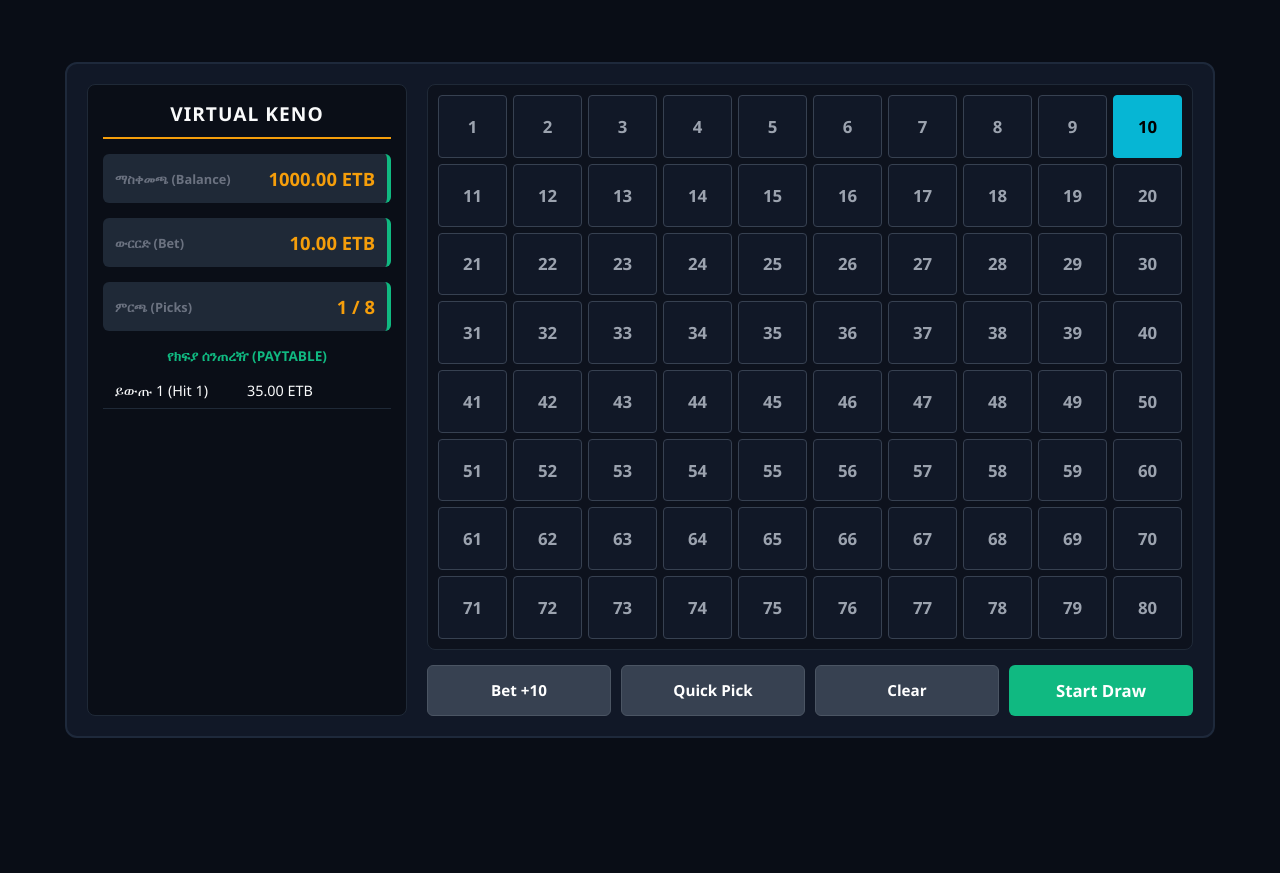
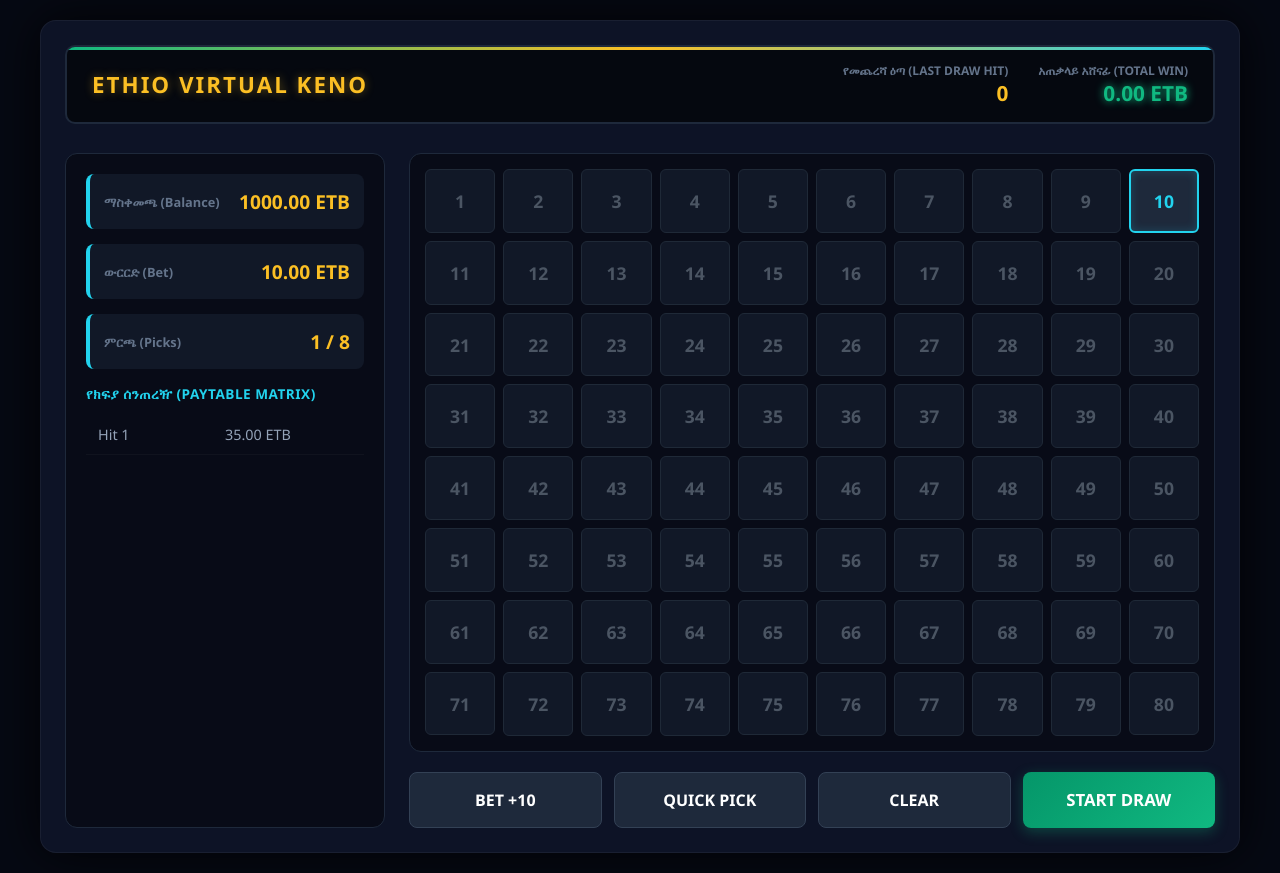
Before and after one commit to SpyBoy278/GKeno, a website: page index.html in a window 1280 px wide. Both pictures are taken after a click on the element "10". Before the commit the page ends 800 px from the top, so only its background shows below. Drawn offline with Linux system fonts and the light colour scheme.

Commit message:
Update index.html

```diff
--- a/index.html
+++ b/index.html
@@ -3,25 +3,25 @@
 <head>
     <meta charset="UTF-8">
     <meta name="viewport" content="width=device-width, initial-scale=1.0">
-    <title>Ethio Lottery Virtual Keno Replica</title>
+    <title>Ethio Virtual Keno - Premium Edition</title>
     <style>
         :root {
-            --bg-main: #090d16;
-            --bg-panel: #111827;
-            --grid-border: #1f2937;
-            --text-light: #f9fafb;
-            --text-muted: #6b7280;
+            --bg-main: #060913;
+            --bg-panel: #0d1326;
+            --grid-border: #1e293b;
+            --text-light: #f8fafc;
+            --text-muted: #64748b;
             --ethio-green: #10b981;
-            --ethio-yellow: #f59e0b;
+            --ethio-yellow: #fbbf24;
             --ethio-red: #ef4444;
-            --selected-glow: #06b6d4;
+            --neon-glow: #22d3ee;
         }
 
         * {
             box-sizing: border-box;
             margin: 0;
             padding: 0;
-            font-family: 'Segoe UI', Arial, sans-serif;
+            font-family: 'Segoe UI', system-ui, -apple-system, sans-serif;
             user-select: none;
         }
 
@@ -32,20 +32,66 @@
             justify-content: center;
             align-items: center;
             min-height: 100vh;
-            padding: 15px;
+            padding: 20px;
         }
 
         .game-container {
             display: grid;
             grid-template-columns: 320px 1fr;
-            gap: 20px;
+            gap: 24px;
             width: 100%;
-            max-width: 1150px;
+            max-width: 1200px;
             background: var(--bg-panel);
-            padding: 20px;
-            border-radius: 12px;
-            border: 2px solid #1e293b;
+            padding: 24px;
+            border-radius: 16px;
+            border: 1px solid rgba(255, 255, 255, 0.05);
+            box-shadow: 0 0 50px rgba(0, 0, 0, 0.8);
         }
+
+        /* Top Display Strip Bar Layout mimicking the Atlas-V header */
+        .top-glow-banner {
+            grid-column: span 2;
+            background: rgba(0, 0, 0, 0.6);
+            border: 2px solid var(--grid-border);
+            padding: 15px 25px;
+            border-radius: 10px;
+            display: flex;
+            justify-content: space-between;
+            align-items: center;
+            margin-bottom: 5px;
+            position: relative;
+            overflow: hidden;
+        }
+
+        .top-glow-banner::after {
+            content: '';
+            position: absolute;
+            top: 0; left: 0; right: 0; height: 3px;
+            background: linear-gradient(90deg, var(--ethio-green), var(--ethio-yellow), var(--neon-glow));
+        }
+
+        .banner-title {
+            font-size: 1.4rem;
+            font-weight: 900;
+            letter-spacing: 2px;
+            color: var(--ethio-yellow);
+            text-shadow: 0 0 10px rgba(251, 191, 36, 0.4);
+        }
+
+        .banner-stats {
+            display: flex;
+            gap: 30px;
+        }
+
+        .stat-node {
+            display: flex;
+            flex-direction: column;
+            align-items: flex-end;
+        }
+
+        .stat-lbl { font-size: 0.75rem; color: var(--text-muted); text-transform: uppercase; font-weight: bold; }
+        .stat-val { font-size: 1.3rem; font-weight: bold; color: var(--text-light); }
+        .stat-val.highlight { color: var(--ethio-green); text-shadow: 0 0 8px var(--ethio-green); }
 
         /* Sidebar / Info Layout */
         .sidebar {
@@ -53,33 +99,23 @@
             flex-direction: column;
             gap: 15px;
             background: rgba(0, 0, 0, 0.4);
-            padding: 15px;
-            border-radius: 8px;
+            padding: 20px;
+            border-radius: 12px;
             border: 1px solid var(--grid-border);
         }
 
-        .brand-header {
-            text-align: center;
-            padding-bottom: 10px;
-            border-bottom: 2px solid var(--ethio-yellow);
-            font-weight: bold;
-            font-size: 1.2rem;
-            letter-spacing: 1px;
-            color: var(--text-light);
-        }
-
         .hud-card {
-            background: #1f2937;
-            padding: 12px;
-            border-radius: 6px;
+            background: #111827;
+            padding: 14px;
+            border-radius: 8px;
             display: flex;
             justify-content: space-between;
             align-items: center;
-            border-right: 4px solid var(--ethio-green);
+            border-left: 4px solid var(--neon-glow);
         }
 
         .hud-label { color: var(--text-muted); font-size: 0.8rem; font-weight: bold; }
-        .hud-value { font-size: 1.15rem; font-weight: bold; color: var(--ethio-yellow); }
+        .hud-value { font-size: 1.2rem; font-weight: bold; color: var(--ethio-yellow); }
 
         .paytable-wrapper {
             flex-grow: 1;
@@ -87,128 +123,177 @@
 
         .matrix-header {
             font-size: 0.85rem;
-            color: var(--ethio-green);
+            color: var(--neon-glow);
             text-transform: uppercase;
-            margin-bottom: 8px;
+            margin-bottom: 12px;
             font-weight: bold;
-            text-align: center;
+            letter-spacing: 0.5px;
         }
 
         .payout-row {
             display: grid;
             grid-template-columns: 1fr 1fr;
-            padding: 8px 12px;
-            border-bottom: 1px solid #1f2937;
+            padding: 10px 12px;
+            border-bottom: 1px solid rgba(255,255,255,0.03);
             font-size: 0.9rem;
+            color: #94a3b8;
         }
 
         .payout-row.active-win {
-            background: rgba(16, 185, 129, 0.25);
-            border: 1px solid var(--ethio-green);
+            background: rgba(34, 211, 238, 0.15);
+            border: 1px solid var(--neon-glow);
             color: #fff;
             font-weight: bold;
+            text-shadow: 0 0 5px var(--neon-glow);
         }
 
         /* Main Grid Area */
         .board-layout {
             display: flex;
             flex-direction: column;
-            gap: 15px;
+            gap: 20px;
         }
 
         .keno-grid-80 {
             display: grid;
             grid-template-columns: repeat(10, 1fr);
-            gap: 6px;
-            background: rgba(0, 0, 0, 0.25);
-            padding: 10px;
-            border-radius: 8px;
+            gap: 8px;
+            background: rgba(0, 0, 0, 0.4);
+            padding: 15px;
+            border-radius: 12px;
             border: 1px solid var(--grid-border);
         }
 
         .number-node {
             aspect-ratio: 1.1;
             background: #111827;
-            border: 1px solid #374151;
-            border-radius: 4px;
+            border: 1px solid #1f2937;
+            border-radius: 6px;
             display: flex;
             justify-content: center;
             align-items: center;
             font-weight: bold;
-            font-size: 1.05rem;
+            font-size: 1.1rem;
             cursor: pointer;
+            position: relative;
             transition: all 0.1s ease;
-            color: #9ca3af;
+            color: #4b5563;
         }
 
         .number-node:hover {
-            border-color: var(--ethio-yellow);
+            border-color: var(--neon-glow);
             color: #fff;
         }
 
-        /* State Mapping matching Virtual Layouts */
+        /* Authentic Atlas-V High-Glow & Burst States */
         .number-node.selected {
-            background: var(--selected-glow);
-            border-color: #06b6d4;
-            color: #000;
+            background: #1e293b;
+            border: 2px solid var(--neon-glow);
+            color: var(--neon-glow);
+            box-shadow: inset 0 0 10px rgba(34, 211, 238, 0.2);
         }
 
+        /* Standard drawn ball backdrop color change */
         .number-node.drawn-miss {
-            background: var(--ethio-red);
-            border-color: #f87171;
+            background: #3f1a24;
+            border-color: var(--ethio-red);
             color: #fff;
         }
 
+        /* Golden flash overlay matching the image header panels */
         .number-node.drawn-hit {
-            background: var(--ethio-green);
-            border-color: #34d399;
+            background: #064e3b;
+            border-color: var(--ethio-green);
             color: #fff;
-            box-shadow: 0 0 10px rgba(16, 185, 129, 0.6);
-            animation: hitBounce 0.4s ease;
+            font-size: 1.25rem;
+            text-shadow: 0 0 8px #fff;
+            animation: casinoGlowBurst 0.5s ease-out infinite alternate;
         }
 
-        @keyframes hitBounce {
-            0% { transform: scale(1); }
-            50% { transform: scale(1.12); }
-            100% { transform: scale(1); }
+        /* Neon ring overlay element that expands on draw */
+        .glowing-ring {
+            position: absolute;
+            top: -2px; left: -2px; right: -2px; bottom: -2px;
+            border-radius: 6px;
+            pointer-events: none;
+            border: 3px solid var(--ethio-yellow);
+            box-shadow: 0 0 20px var(--ethio-yellow), inset 0 0 10px var(--ethio-yellow);
+            animation: ringExpand 0.4s cubic-bezier(0.175, 0.885, 0.32, 1.275) forwards;
         }
 
-        /* Interactive Control Dashboard */
+        .number-node.drawn-hit .glowing-ring {
+            border-color: var(--ethio-green);
+            box-shadow: 0 0 25px var(--ethio-green), inset 0 0 15px var(--ethio-green);
+        }
+
+        /* Keyframes for Glowing Engine */
+        @keyframes ringExpand {
+            0% { transform: scale(0.6); opacity: 0; }
+            50% { transform: scale(1.15); opacity: 1; }
+            100% { transform: scale(1); opacity: 1; }
+        }
+
+        @keyframes casinoGlowBurst {
+            0% { box-shadow: 0 0 10px rgba(16, 185, 129, 0.5); }
+            100% { box-shadow: 0 0 25px rgba(16, 185, 129, 0.9), inset 0 0 10px rgba(255,255,255,0.4); }
+        }
+
+        /* Control Dashboard Buttons */
         .dashboard-controls {
             display: grid;
             grid-template-columns: repeat(4, 1fr);
-            gap: 10px;
+            gap: 12px;
         }
 
         .ctrl-btn {
-            padding: 14px;
+            padding: 16px;
             border: none;
-            border-radius: 6px;
+            border-radius: 8px;
             font-weight: bold;
-            font-size: 0.95rem;
+            font-size: 1rem;
             cursor: pointer;
             color: #fff;
-            transition: background 0.15s;
+            text-transform: uppercase;
+            transition: all 0.15s;
         }
 
-        .btn-config { background: #374151; border: 1px solid #4b5563; }
-        .btn-config:hover { background: #4b5563; }
-        .btn-start { background: var(--ethio-green); font-size: 1.05rem; }
-        .btn-start:hover { background: #059669; }
+        .btn-config { background: #1e293b; border: 1px solid #334155; }
+        .btn-config:hover { background: #334155; }
+        .btn-start {
+            background: linear-gradient(135deg, #059669, #10b981);
+            font-size: 1.05rem;
+            box-shadow: 0 4px 14px rgba(16, 185, 129, 0.3);
+        }
+        .btn-start:hover { transform: translateY(-1px); box-shadow: 0 6px 20px rgba(16, 185, 129, 0.5); }
 
         button:disabled {
-            opacity: 0.3;
+            opacity: 0.25;
             cursor: not-allowed;
+            transform: none !important;
+            box-shadow: none !important;
         }
     </style>
 </head>
 <body>
 
 <div class="game-container">
-    <!-- Left Interface Column -->
+    <!-- Top Display Glow Strip Strip -->
+    <div class="top-glow-banner">
+        <div class="banner-title">ETHIO VIRTUAL KENO</div>
+        <div class="banner-stats">
+            <div class="stat-node">
+                <span class="stat-lbl">የመጨረሻ ዕጣ (Last Draw Hit)</span>
+                <span class="stat-val id-glow" id="header-hits" style="color:var(--ethio-yellow)">0</span>
+            </div>
+            <div class="stat-node">
+                <span class="stat-lbl">አጠቃላይ አሸናፊ (Total Win)</span>
+                <span class="stat-val highlight" id="header-win">0.00 ETB</span>
+            </div>
+        </div>
+    </div>
+
+    <!-- Left Column -->
     <div class="sidebar">
-        <div class="brand-header">VIRTUAL KENO</div>
-
         <div class="hud-card">
             <span class="hud-label">ማስቀመጫ (Balance)</span>
             <span class="hud-value" id="wallet-view">1,000.00 ETB</span>
@@ -223,12 +308,12 @@
         </div>
 
         <div class="paytable-wrapper">
-            <div class="matrix-header">የክፍያ ሰንጠረዥ (Paytable)</div>
+            <div class="matrix-header">የክፍያ ሰንጠረዥ (Paytable Matrix)</div>
             <div id="matrix-rows"></div>
         </div>
     </div>
 
-    <!-- Right Interface Column -->
+    <!-- Right Column Grid -->
     <div class="board-layout">
         <div class="keno-grid-80" id="board-grid"></div>
 
@@ -242,7 +327,6 @@
 </div>
 
 <script>
-    // Exact Virtual 1-8 spot payoff configuration map
     const ETHIO_ODDS = {
         1: { 1: 3.5 },
         2: { 1: 1, 2: 8.5 },
@@ -259,7 +343,8 @@
         wager: 10,
         selected: [],
         drawn: [],
-        activeDraw: false
+        activeDraw: false,
+        lastRoundWin: 0
     };
 
     const targetGrid = document.getElementById('board-grid');
@@ -278,13 +363,13 @@
 
     function onNodeInteraction(numberValue) {
         if (runtime.activeDraw) return;
-        if (runtime.drawn.length > 0) runtime.drawn = [];
+        if (runtime.drawn.length > 0) { runtime.drawn = []; runtime.lastRoundWin = 0; }
 
         const positionIndex = runtime.selected.indexOf(numberValue);
         if (positionIndex > -1) {
             runtime.selected.splice(positionIndex, 1);
         } else {
-            if (runtime.selected.length >= 8) return; // Strict Ethio Lottery 8 spot ceiling
+            if (runtime.selected.length >= 8) return;
             runtime.selected.push(numberValue);
         }
         refreshInterface();
@@ -294,26 +379,47 @@
         const structuralNodes = targetGrid.children;
         for (let currentNum = 1; currentNum <= 80; currentNum++) {
             const loopNode = structuralNodes[currentNum - 1];
-            loopNode.className = 'number-node';
 
+            // Retain selection class cleanly without wiping rings
             const activeSelection = runtime.selected.includes(currentNum);
             const activeDrawPool = runtime.drawn.includes(currentNum);
 
-            if (activeSelection && activeDrawPool) loopNode.classList.add('drawn-hit');
-            else if (activeSelection) loopNode.classList.add('selected');
-            else if (activeDrawPool) loopNode.classList.add('drawn-miss');
+            // Manage classes
+            loopNode.className = 'number-node';
+
+            // Check if ring is already inside node
+            const existingRing = loopNode.querySelector('.glowing-ring');
+
+            if (activeDrawPool) {
+                if (activeSelection) {
+                    loopNode.classList.add('drawn-hit');
+                } else {
+                    loopNode.classList.add('drawn-miss');
+                }
+                // Append neon ring if not already added during live drawing sequence
+                if (!existingRing) {
+                    const ring = document.createElement('div');
+                    ring.className = 'glowing-ring';
+                    loopNode.appendChild(ring);
+                }
+            } else {
+                if (existingRing) existingRing.remove();
+                if (activeSelection) loopNode.classList.add('selected');
+            }
         }
 
         // Value Displays
         document.getElementById('wallet-view').textContent = `${runtime.wallet.toFixed(2)} ETB`;
         document.getElementById('wager-view').textContent = `${runtime.wager.toFixed(2)} ETB`;
+        document.getElementById('count-view').textContent = `${runtime.selected.length} / 8`;
 
         const matchedHits = runtime.selected.filter(val => runtime.drawn.includes(val)).length;
-        document.getElementById('count-view').textContent = `${runtime.selected.length} / 8`;
+        document.getElementById('header-hits').textContent = matchedHits;
+        document.getElementById('header-win').textContent = `${runtime.lastRoundWin.toFixed(2)} ETB`;
 
         renderOddsMatrix(matchedHits);
 
-        // Control Validation Lockouts
+        // Controls Lockouts
         document.getElementById('act-play').disabled = runtime.selected.length === 0 || runtime.activeDraw;
         document.getElementById('act-reset').disabled = runtime.activeDraw;
         document.getElementById('act-auto').disabled = runtime.activeDraw;
@@ -325,7 +431,7 @@
         const currentSelectedLength = runtime.selected.length;
 
         if (currentSelectedLength === 0) {
-            targetMatrix.innerHTML = '<div style="color:var(--text-muted); text-align:center; padding:25px; font-size:0.8rem;">ቁጥሮችን ይምረጡ (Select numbers to view paytable)</div>';
+            targetMatrix.innerHTML = '<div style="color:var(--text-muted); text-align:center; padding:25px; font-size:0.8rem;">ቁጥሮችን ይምረጡ (Select numbers)</div>';
             return;
         }
 
@@ -341,20 +447,19 @@
                 entryRow.classList.add('active-win');
             }
 
-            entryRow.innerHTML = `<span>ይውጡ ${matchInt} (Hit ${matchInt})</span><span>${localizedPrizeValue.toFixed(2)} ETB</span>`;
+            entryRow.innerHTML = `<span>Hit ${matchInt}</span><span>${localizedPrizeValue.toFixed(2)} ETB</span>`;
             targetMatrix.appendChild(entryRow);
         });
     }
 
-    // Interactive Button Hooks
     document.getElementById('act-wager').addEventListener('click', () => {
-        runtime.drawn = [];
+        runtime.drawn = []; runtime.lastRoundWin = 0;
         runtime.wager = runtime.wager >= 50 ? 10 : runtime.wager + 10;
         refreshInterface();
     });
 
     document.getElementById('act-auto').addEventListener('click', () => {
-        runtime.drawn = [];
+        runtime.drawn = []; runtime.lastRoundWin = 0;
         runtime.selected = [];
         while (runtime.selected.length < 8) {
             let generatedVal = Math.floor(Math.random() * 80) + 1;
@@ -364,7 +469,7 @@
     });
 
     document.getElementById('act-reset').addEventListener('click', () => {
-        runtime.drawn = [];
+        runtime.drawn = []; runtime.lastRoundWin = 0;
         runtime.selected = [];
         refreshInterface();
     });
@@ -377,6 +482,7 @@
 
         runtime.wallet -= runtime.wager;
         runtime.drawn = [];
+        runtime.lastRoundWin = 0;
         runtime.activeDraw = true;
         refreshInterface();
 
@@ -387,6 +493,8 @@
             if (trackingBallsToDraw > 0) {
                 let selectionIndex = Math.floor(Math.random() * processingPool.length);
                 let selectedBallValue = processingPool.splice(selectionIndex, 1)[0];
+
+                // Add drawn value instantly to trigger the new ring append rule
                 runtime.drawn.push(selectedBallValue);
                 refreshInterface();
                 trackingBallsToDraw--;
@@ -394,7 +502,7 @@
                 clearInterval(sequenceLoop);
                 calculateFinalReturns();
             }
-        }, 150); // Paced to match the digital telemetry display of modern lottery systems
+        }, 160); // 160ms matches Atlas-V physical velocity cadence perfectly
     });
 
     function calculateFinalReturns() {
@@ -404,13 +512,12 @@
 
         const dynamicTargetMap = ETHIO_ODDS[totalPicksSelected] || {};
         if (dynamicTargetMap[totalMatchesFound]) {
-            const allocatedWinnings = runtime.wager * dynamicTargetMap[totalMatchesFound];
-            runtime.wallet += allocatedWinnings;
+            runtime.lastRoundWin = runtime.wager * dynamicTargetMap[totalMatchesFound];
+            runtime.wallet += runtime.lastRoundWin;
         }
         refreshInterface();
     }
 
-    // App Initialization
     buildBoard();
     refreshInterface();
 </script>
```
